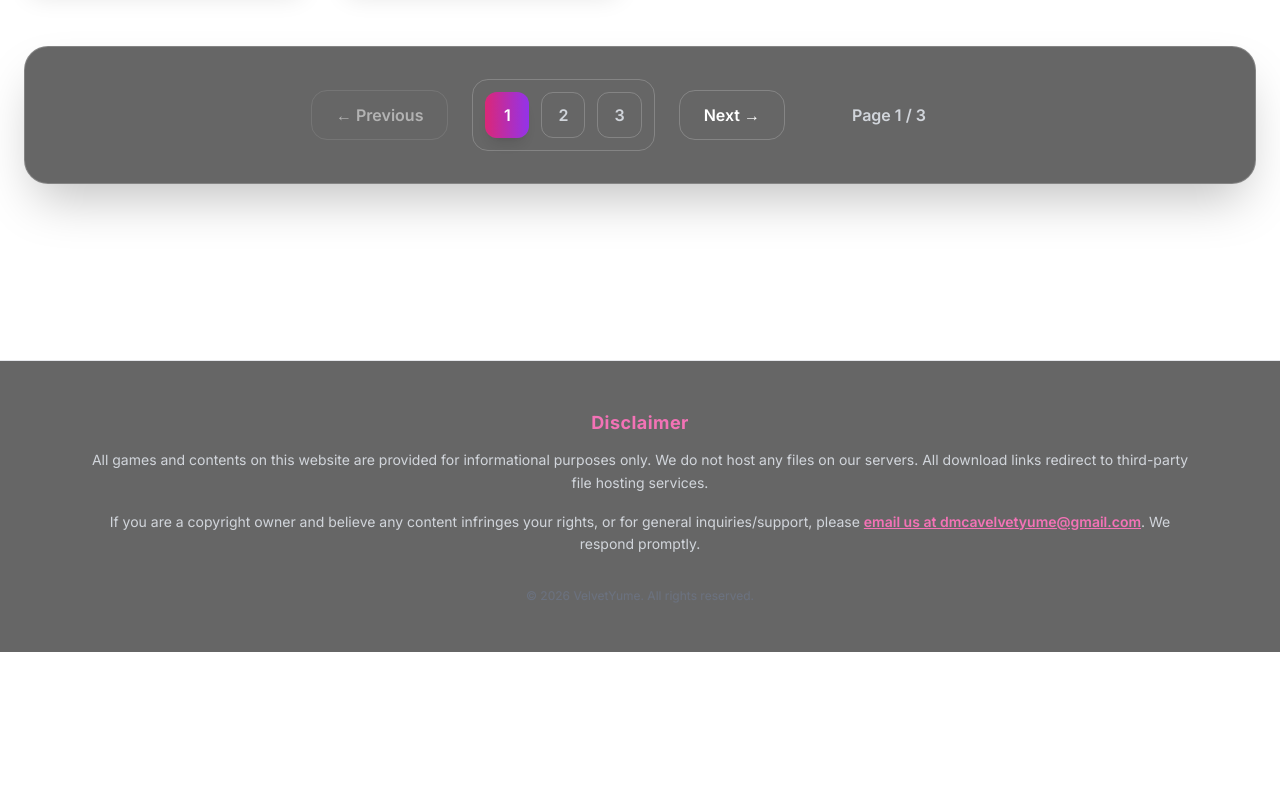
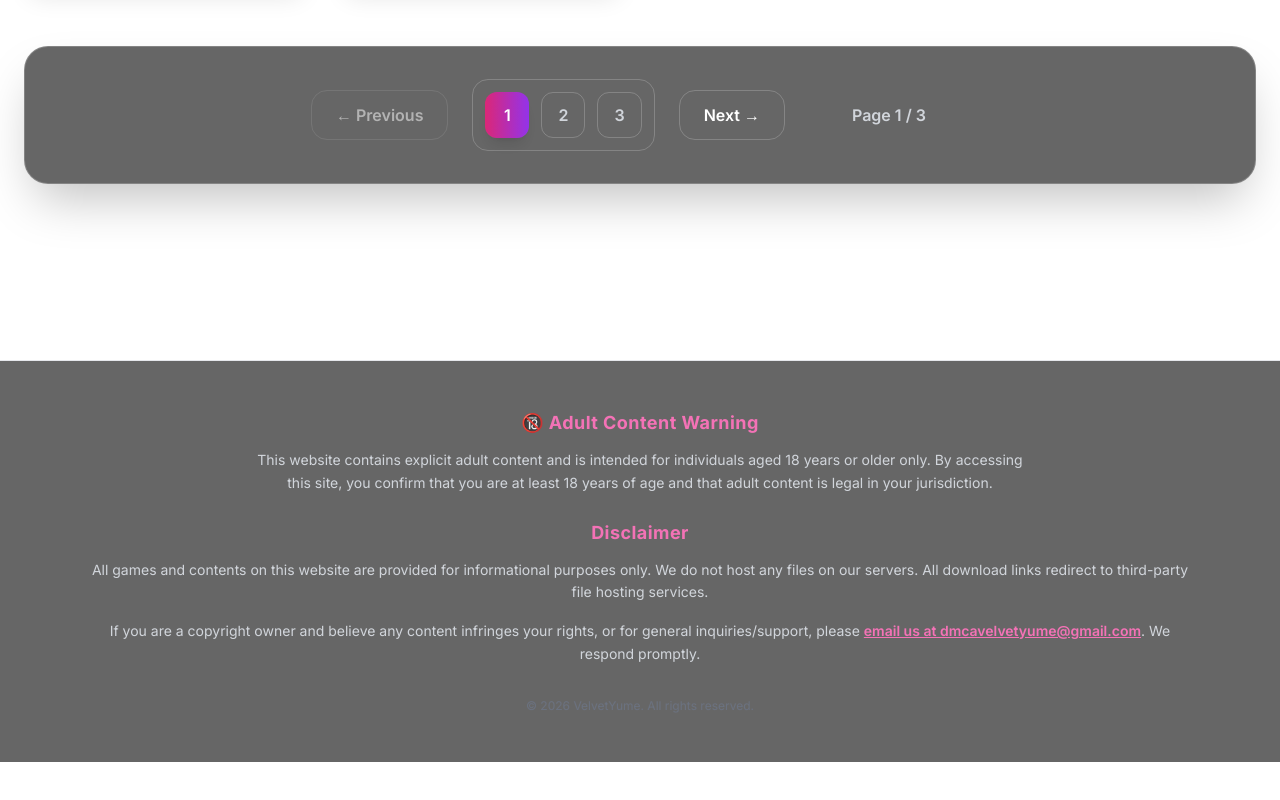
Before and after one commit to VelvetYume/VelvetYume.com, a Next.js app: page / in a window 1280 px wide. Shown: the part 3035-3835 px from the top of the page. Before the commit the page ends 3735 px from the top, so only its background shows below. Built offline with nearby package versions, Linux system fonts and the light colour scheme.

Commit message:
Add adult content warning to footer

```diff
--- a/app/page.tsx
+++ b/app/page.tsx
@@ -413,6 +413,17 @@ useEffect(() => {
       </section>
 
       <footer className="relative z-30 w-full mt-24 py-12 bg-gradient-to-t from-black via-[#0d001f] to-black/90 backdrop-blur-2xl border-t border-pink-500/20">
+      <p className="mb-3 font-bold text-pink-400 text-lg tracking-wide text-center">
+  🔞 Adult Content Warning
+</p>
+
+<p className="mb-6 text-center text-sm text-gray-300 leading-relaxed max-w-3xl mx-auto">
+  This website contains explicit adult content and is intended for individuals
+  aged 18 years or older only. By accessing this site, you confirm that you are
+  at least 18 years of age and that adult content is legal in your jurisdiction.
+</p>
+
+
         <div className="max-w-6xl mx-auto px-6 text-center text-sm text-gray-300 leading-relaxed">
           <p className="mb-3 font-bold text-pink-400 text-lg tracking-wide">
             Disclaimer
```
